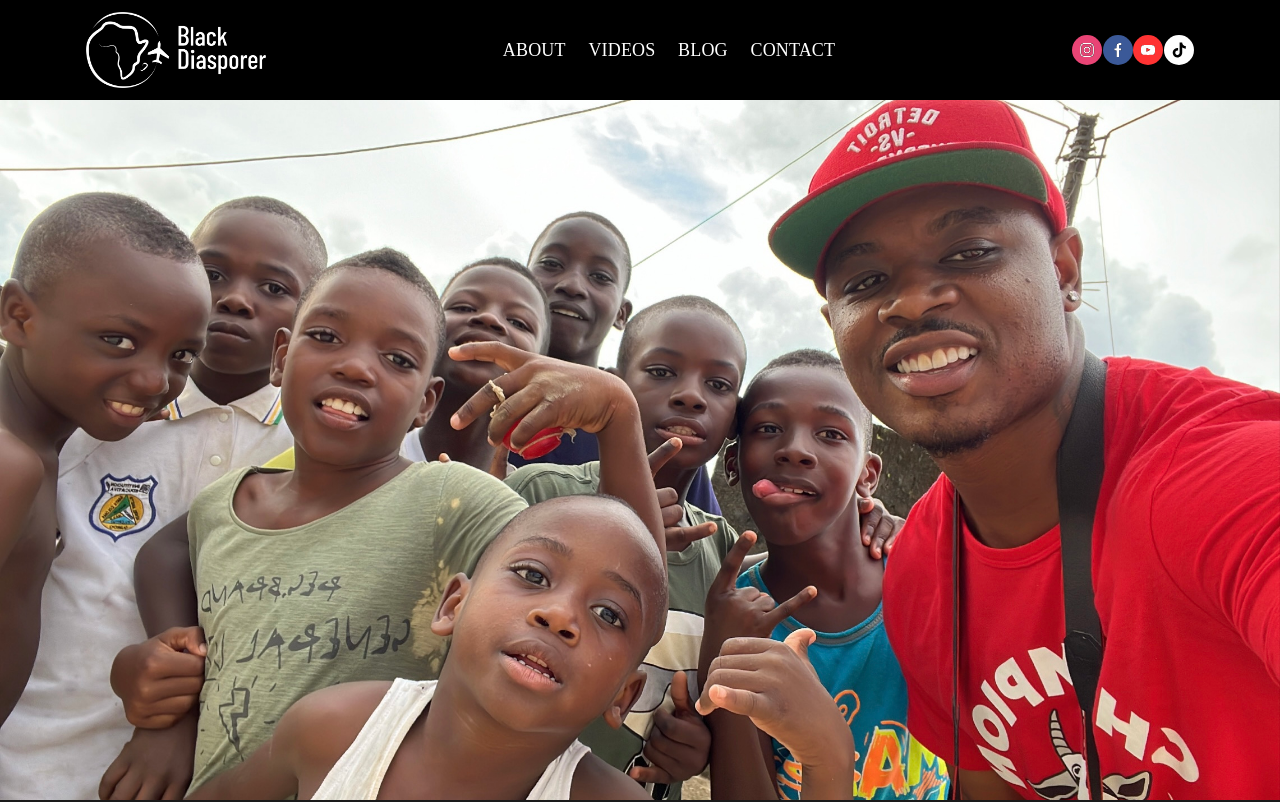
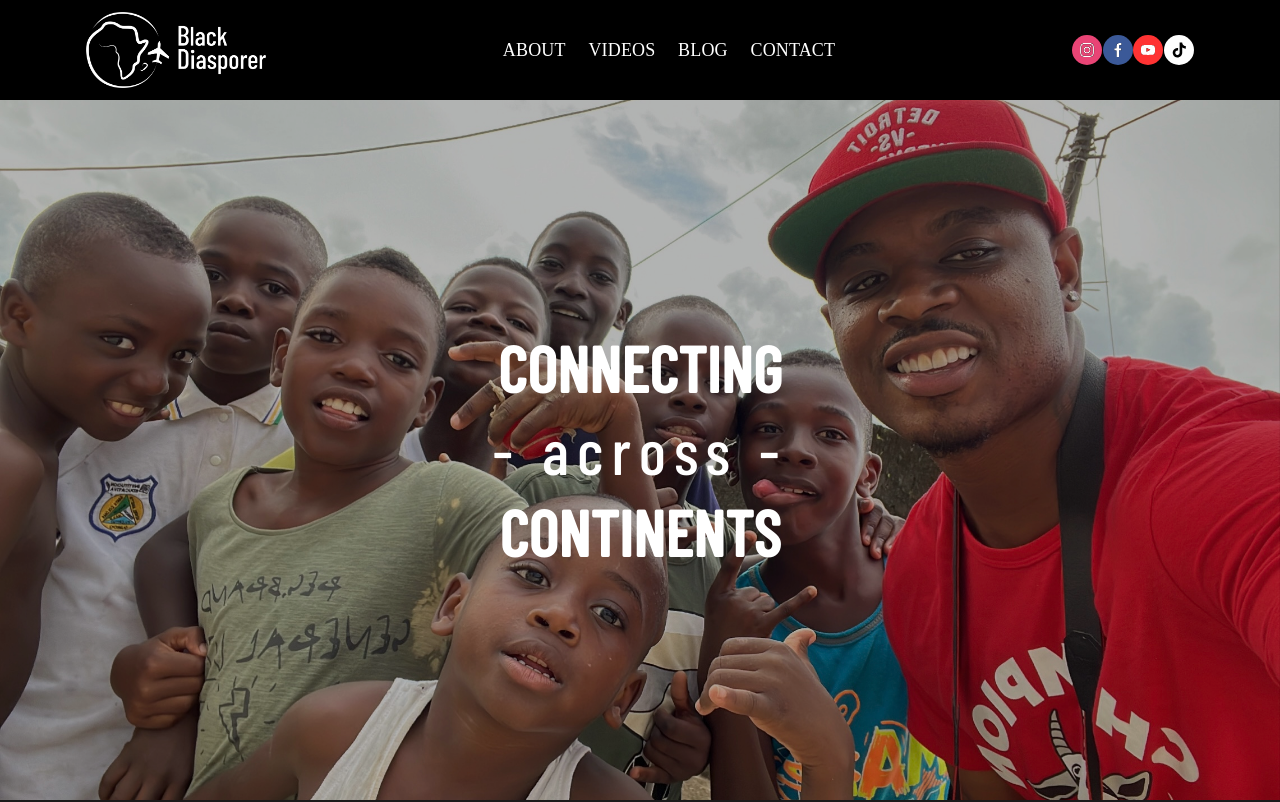
Before and after one commit to jevoncochran/black-diasporer, a Next.js app: page / in a window 1280 px wide. Shown: the top 802 px of the page. Built offline with nearby package versions, Linux system fonts and the light colour scheme.

Commit message:
add tagline to billboard

```diff
--- a/app/globals.css
+++ b/app/globals.css
@@ -118,3 +118,7 @@ body {
 a {
   text-decoration: none;
 }
+
+h2 {
+  margin: 0;
+}
--- a/components/Billboard.tsx
+++ b/components/Billboard.tsx
@@ -1,16 +1,59 @@
 import React from "react";
 import Image from "next/image";
 import { Box } from "@mui/material";
+import { Barlow_Condensed } from "next/font/google";
+
+const barlow = Barlow_Condensed({
+  subsets: ["latin"],
+  weight: "500",
+  preload: false,
+});
 
 const Billboard = () => {
   return (
-    <Box height="calc(100vh - 100px)" position="relative">
+    <Box
+      height="calc(100vh - 100px)"
+      position="relative"
+      bgcolor="#000"
+      display="flex"
+      justifyContent="center"
+      alignItems="center"
+      className={barlow.className}
+    >
       <Image
         fill
         alt="Black Diasporer"
         src="/black_diasporer_w_choco_kids.jpg"
         objectFit="cover"
+        style={{ opacity: "70%" }}
       />
+      <Box
+        height="200px"
+        zIndex={1}
+        display="flex"
+        flexDirection="column"
+        alignItems="center"
+        justifyContent="space-between"
+      >
+        <h2
+          className={barlow.className}
+          style={{ fontSize: "64px", fontWeight: 700, zIndex: 1 }}
+        >
+          CONNECTING
+        </h2>
+        <h2
+          className={barlow.className}
+          style={{ fontSize: "64px", zIndex: 1, letterSpacing: "8px" }}
+        >
+          - across -
+        </h2>
+        <h2
+          className={barlow.className}
+          style={{ fontSize: "64px", fontWeight: 700, zIndex: 1 }}
+        >
+          CONTINENTS
+        </h2>
+      </Box>
     </Box>
   );
 };
```
